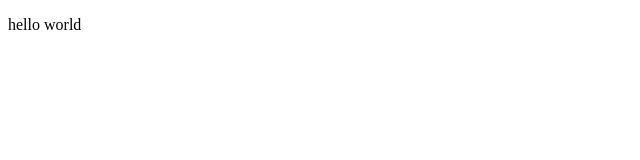
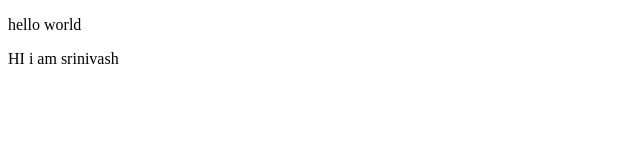
Before and after one commit to Srinivash22/firstsample, a plain HTML site: page index.html in a window 1280 px wide. Shown: the full height of the page, 0-640 px from the left. Drawn offline with Linux system fonts and the light colour scheme.

Commit message:
Update index.html

```diff
--- a/index.html
+++ b/index.html
@@ -7,5 +7,6 @@
 </head>
 <body>
     <p>hello world</p>
+    <p>HI i am srinivash</p>
 </body>
 </html>
```
